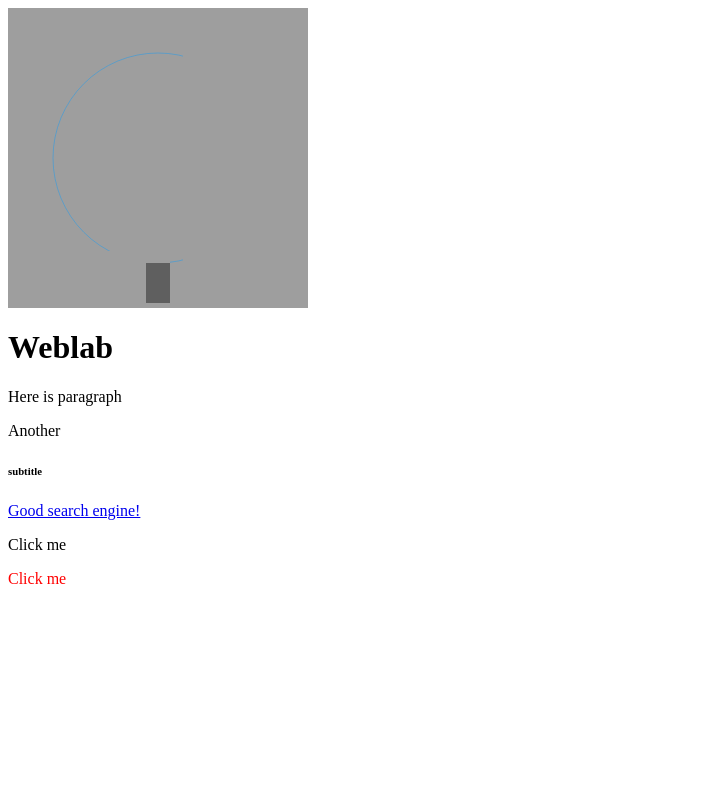
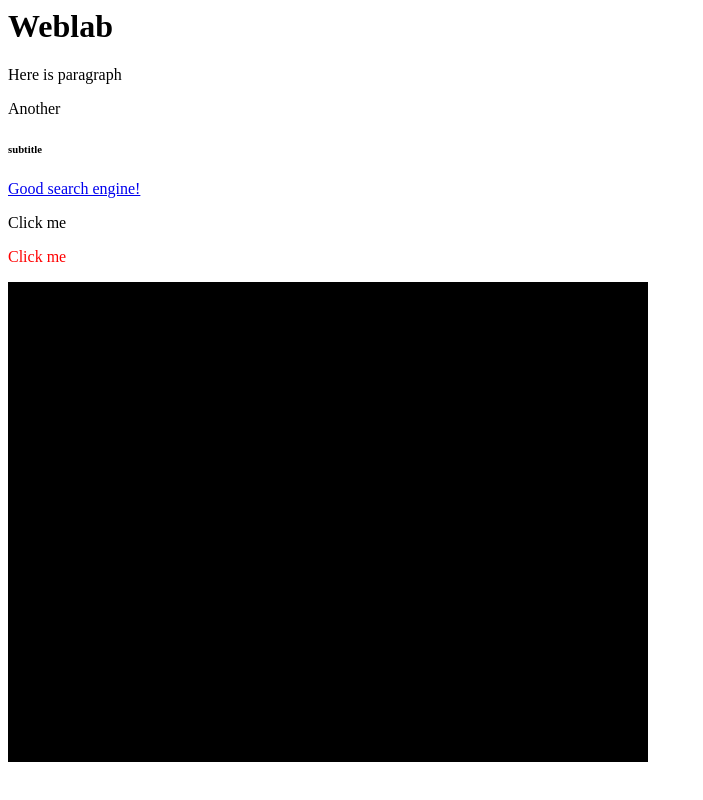
Before and after one commit to Mermersk/Mermersk-ShaderSite, a plain HTML site: page index.html in a window 1280 px wide. Shown: the whole page, without its empty margins (0-703 px from the left). Drawn offline with Linux system fonts and the light colour scheme.

Commit message:
Working towards getting some shaders on page

```diff
--- a/index.html
+++ b/index.html
@@ -3,7 +3,6 @@
         <title>Weblaaaab!</title>
     </header>
     <body>
-        <canvas id="tutorial" width="300" height="300">Hallo</canvas>
         <div>
 
             <h1 id="h">Weblab</h1>
@@ -14,7 +13,13 @@
         <a href="http://google.com">Good search engine!</a>
         <p id="counter">Click me</p>
         <p id="counter2" style="color:red">Click me</p>
+
+        <canvas id = "glCanvas" width = "640" height = "480"></canvas>
+
     </body>
-    <script src="script.js">
-    </script>
+
+
+
+    <script src="script.js"></script>
+
 </html>
--- a/script.js
+++ b/script.js
@@ -7,11 +7,93 @@ function counter(ev) {
 }
 
 element.onclick = counter
-
-
-
 document.getElementById("counter2").onclick = counter
 
+const vsSource = `
+    attribute vec4 aVertexPosition;
+
+    uniform mat4 uModelViewMatrix;
+    uniform mat4 uProjectionMatrix;
+
+    void main() {
+      gl_Position = uProjectionMatrix * uModelViewMatrix * aVertexPosition;
+    }
+  `;
+
+const fsSource = `
+    void main() {
+      gl_FragColor = vec4(1.0, 1.0, 1.0, 1.0);
+    }
+  `;
+
+//Initialize a shader program, so WebGL knows how to draw our data
+
+function initShaderProgram(gl, vsSource, fsSource) {
+
+  const vertexShader = loadShader(gl, gl.VERTEX_SHADER, vsSource);
+  const fragmentShader = loadShader(gl, gl.FRAGMENT_SHADER, fsSource);
+
+  //Create the shader program
+  const shaderProgram = gl.createProgram();
+  gl.attachShader(shaderProgram, vertexShader);
+  gl.attachShader(shaderProgram, fragmentShader);
+  gl.linkProgram(shaderProgram);
+
+  // If creating the shader program failed, alert
+
+  if (!gl.getProgramParameter(shaderProgram, gl.LINK_STATUS)) {
+    alert("Unable to initialize the shader program: " + gl.getProgramInfoLog(shaderProgram));
+    return null;
+  }
+
+  return shaderProgram;
+}
+
+// creates a shader of the given type, uploads the source and compiles it.
+function loadShader(gl, type, source) {
+
+  const shader = gl.createShader(type);
+
+  // Send the source to the shader object
+  gl.shaderSource(shader, source);
+  // Compile the shader program
+  gl.compileShader(shader);
+
+  // See if it compiled successfully
+  if (!gl.getShaderParameter(shader, gl.COMPILE_STATUS)) {
+    alert('An error occurred compiling the shaders: ' + gl.getShaderInfoLog(shader));
+    gl.deleteShader(shader);
+    return null;
+  }
+
+  return shader;
+}
+
+function main() {
+
+  //const fsSource = `
+    //void main() {
+      //gl_FragColor = vec4(1.0, 1.0, 1.0, 1.0);
+    //}
+  //`;
+
+  const canvas = document.querySelector("#glCanvas");
+  const gl = canvas.getContext("webgl");
+
+  if (gl === null) {
+    alert("Unable to intialize WebGL.")
+    return;
+  }
+
+  gl.clearColor(0.0, 0.0, 0.0, 1.0);
+  gl.clear(gl.COLOR_BUFFER_BIT);
+
+   const sp = initShaderProgram(gl, vsSource, fsSource);
+}
+
+main();
+
+/*
 var sun = new Image();
 var moon = new Image();
 var earth = new Image();
@@ -60,3 +142,5 @@ function draw() {
 }
 
 init();
+
+*/
```
